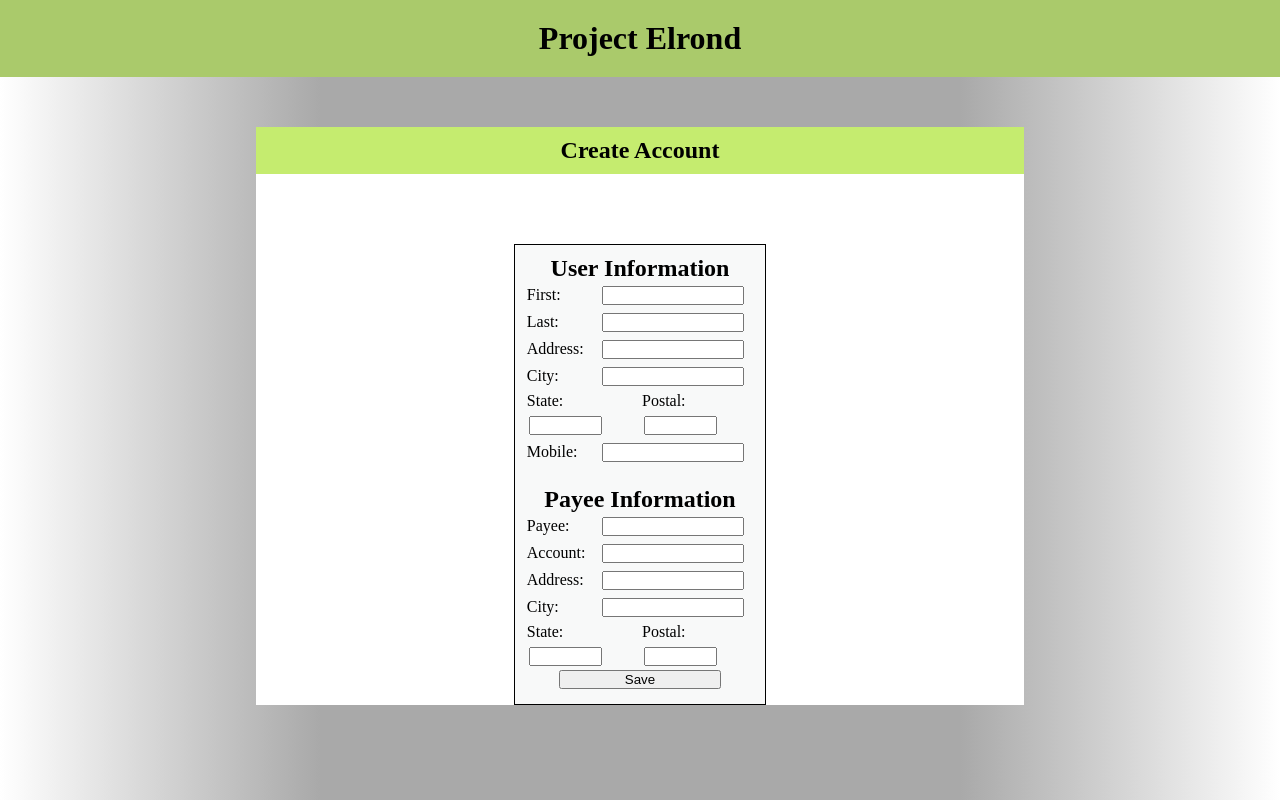
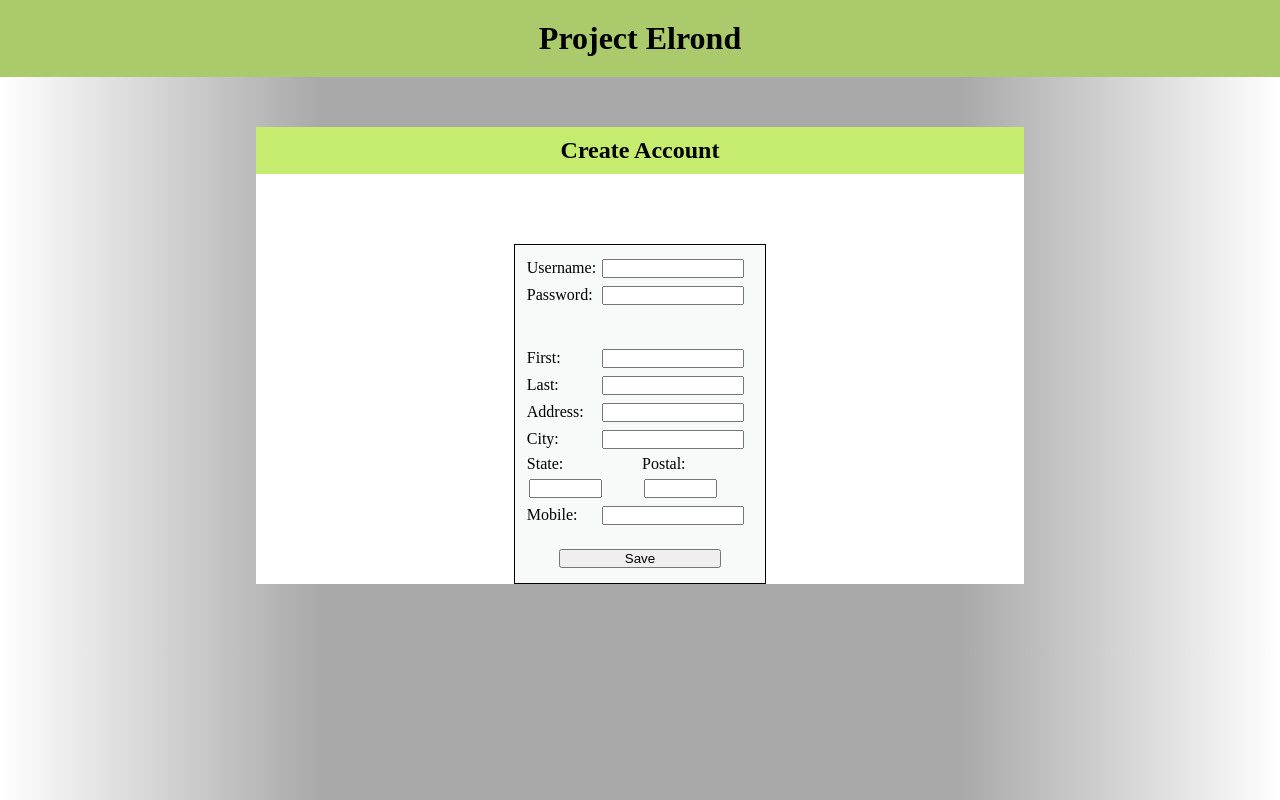
Before and after one commit to rutrum/elrond-front, a Vue app: page / in a window 1280 px wide. Both pictures are taken after typing "Sample", "Sample123" into the empty fields and a click on the button "Create Account". Built offline with nearby package versions, Linux system fonts and the light colour scheme.

Commit message:
Final changes

```diff
--- a/src/components/CreateAccount.vue
+++ b/src/components/CreateAccount.vue
@@ -2,7 +2,14 @@
     <div id="login">
         <h2 id="subtitle">{{ title }}</h2>
         <form class="small-form">
-            <h2>User Information</h2>
+            <label>Username:</label>
+            <input type="text">
+            <br>
+            <label>Password:</label>
+            <input type="password">
+            <br>
+            <br>
+            <br>
             <label>First:</label>
             <input type="text" v-model="input.first">
             <br>
@@ -27,29 +34,7 @@
             </div>
             <label>Mobile:</label>
             <input type="text" v-model="input.mobile">
-            <h2 style="margin-top: 20px">Payee Information</h2>
-            <label>Payee:</label>
-            <input type="text" v-model="input.payee">
-            <br>
-            <label>Account:</label>
-            <input type="text" v-model="input.payeeAccount">
-            <br>
-            <label>Address:</label>
-            <input type="text" v-model="input.payeeAddress">
-            <br>
-            <label>City:</label>
-            <input type="text" v-model="input.payeeCity">
-            <div>
-                <div style="float: left; width: 50%">
-                    <label>State:</label>
-                    <input type="text" v-model="input.payeeState">
-                </div>
-                <div style="float: right; width: 50%">
-                    <label>Postal:</label>
-                    <input type="text" v-model="input.payeePostal">
-                </div>
-            </div>
-            <br>
+
             <button class="submit" type="button" v-on:click="createAccount()">Save</button>
             <p class="warning">{{ output }}</p>
         </form>
--- a/src/components/Login.vue
+++ b/src/components/Login.vue
@@ -8,6 +8,7 @@
             <label>Password:</label>
             <input type="password" v-model="input.password">
             <button class="submit" type="button" @click="login()">Login</button>
+            <button class="submit" type="button" @click="$emit('changepage','createaccount')">Create Account</button>
             <p class="warning">{{ output }}</p>
         </form>
     </div>
--- a/src/components/Main.vue
+++ b/src/components/Main.vue
@@ -1,10 +1,11 @@
 <template>
+
     <div id="elrond">
         <h1 id="title">{{ title }}</h1>
         <div id="pagecontent">
+            <Login v-if="page === 'loginregister'" @changepage="page=$event"></Login>
             <div v-if="page === 'loginregister'" id="loginpage">
-                <Login @changepage="page=$event"></Login>
-                <Register @changepage="page=$event"></Register>
+                <!-- <Register @changepage="page=$event"></Register> -->
             </div>
             <Overview       v-if="page === 'overview'"      @changepage="page=$event"></Overview>
             <CreateAccount  v-if="page === 'createaccount'" @changepage="page=$event"></CreateAccount>
@@ -14,7 +15,7 @@
         </div>
     </div>
 </template>
-
+<script src="https://code.jquery.com/jquery-3.3.1.slim.min.js"></script>
 <script>
     import Login from './Login.vue'
     import Register from './Register.vue'
--- a/src/components/Preferences.vue
+++ b/src/components/Preferences.vue
@@ -1,7 +1,7 @@
 <template>
     <div id="preferences">
         <h2 id="subtitle">{{ title }}</h2>
-        <div class="small-form">
+        <div class="big-form" style="width: 500px">
             <label>Round to the nearest:</label>
             <div id="roundingoptions">
                 <div>
@@ -19,7 +19,8 @@
             </div>
             <br>
             <label>Maximum rounded per month:</label>
-            <input type="number" v-model="input.maximum">$
+            <input type="number" v-model="input.maximum">
+            <br><br><br>
             <button type="button" v-on:click="save()">Save</button>
             <p class="warning">{{ output }}</p>
             <button id="back" @click="$emit('changepage','overview')">Back to Overview</button>
--- a/src/components/Transactions.vue
+++ b/src/components/Transactions.vue
@@ -40,7 +40,7 @@
                         id: 2,
                         payee: "Uber 063015 SF**POOL**",
                         accountnumber: "258083",
-                        amount: 540
+                        amount: 5400
                     },
                     {
                         id: 3,
```
